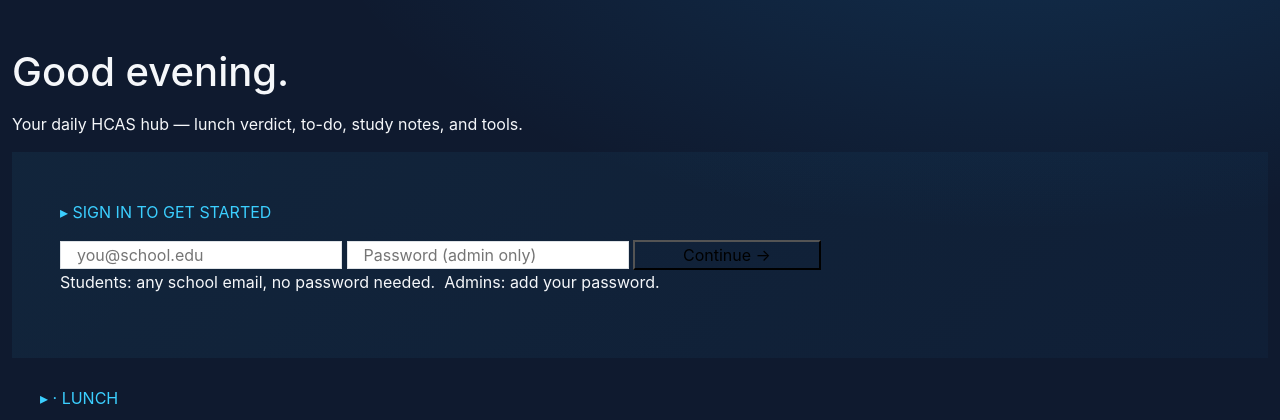
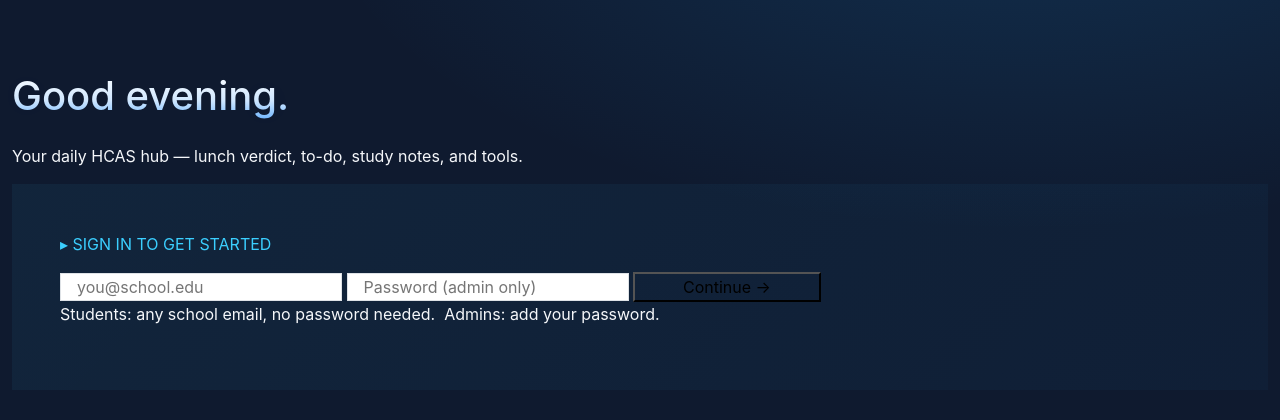
Before and after one commit to kevin02150101/super-app, a Flask app: template hcas-hub/templates/today.html in a window 1280 px wide. Shown: the part 49-469 px from the top of the page. Run offline with Flask 3, Linux system fonts and the light colour scheme; the template is opened without the code that fills it, so the values that code supplies are empty; some libraries are stand-ins or nearby versions.

Commit message:
HCAS home: oversized gradient greeting title with date rule + pulsing cyan dot

```diff
--- a/hcas-hub/templates/today.html
+++ b/hcas-hub/templates/today.html
@@ -4,15 +4,55 @@
 {% block content %}
 
 {# ── Greeting ── #}
-<div class="pt-2 pb-6">
-  <div class="eyebrow mb-3">{{ now.strftime('%A · %B %-d, %Y') | upper }}</div>
-  <h1 class="display text-[40px] sm:text-[56px] leading-[1.05]">
-    Good {% if now.hour < 12 %}morning{% elif now.hour < 18 %}afternoon{% else %}evening{% endif %}{% if user %}, <span style="color:#3BCFFF;">{{ (user.email or '').split('@')[0] }}</span>{% endif %}.
+{% set part = 'morning' if now.hour < 12 else ('afternoon' if now.hour < 18 else 'evening') %}
+<div class="pt-4 pb-8">
+  <div class="flex items-center gap-3 mb-4">
+    <span class="eyebrow tracking-[0.28em]">{{ now.strftime('%A · %b %-d') | upper }}</span>
+    <span class="h-px flex-1 bg-line"></span>
+    <span class="eyebrow text-ink-mute">{{ now.strftime('%H:%M') }}</span>
+  </div>
+  <h1 class="hub-hello display leading-[0.95] tracking-tight text-[44px] sm:text-[68px] lg:text-[80px]">
+    Good {{ part }}{% if user %},<br class="hidden sm:block" />
+    <span class="hub-hello__name">{{ (user.email or '').split('@')[0] }}</span>{% endif %}.
   </h1>
-  {% if not user %}
-    <p class="mt-3 text-[14px] text-ink-soft max-w-md">Your daily HCAS hub — lunch verdict, to-do, study notes, and tools.</p>
-  {% endif %}
+  <p class="mt-4 text-[14px] sm:text-[15px] text-ink-soft max-w-xl">
+    {% if user %}
+      Here's your day at HCAS — lunch verdict, to-do, study notes, and tools.
+    {% else %}
+      Your daily HCAS hub — lunch verdict, to-do, study notes, and tools.
+    {% endif %}
+  </p>
 </div>
+
+<style>
+  .hub-hello {
+    background: linear-gradient(180deg, #ffffff 0%, #cfe7ff 60%, #6fb6ff 100%);
+    -webkit-background-clip: text; background-clip: text;
+    color: transparent;
+    text-shadow: 0 0 60px rgba(59,207,255,0.08);
+  }
+  .hub-hello__name {
+    background: linear-gradient(135deg, #6EE3FF 0%, #3BCFFF 45%, #1E96E5 100%);
+    -webkit-background-clip: text; background-clip: text;
+    color: transparent;
+    position: relative;
+  }
+  .hub-hello__name::after {
+    content: ""; display: inline-block;
+    width: 6px; height: 6px; margin-left: 6px;
+    background: #3BCFFF; border-radius: 999px;
+    box-shadow: 0 0 14px #3BCFFF;
+    vertical-align: 0.55em;
+    animation: hub-pulse 2.2s ease-in-out infinite;
+  }
+  @keyframes hub-pulse {
+    0%, 100% { opacity: 1; transform: scale(1); }
+    50%      { opacity: 0.45; transform: scale(0.85); }
+  }
+  @media (prefers-reduced-motion: reduce) {
+    .hub-hello__name::after { animation: none; }
+  }
+</style>
 
 {# ── Sign in (only when logged out) ── #}
 {% if not user %}
```
